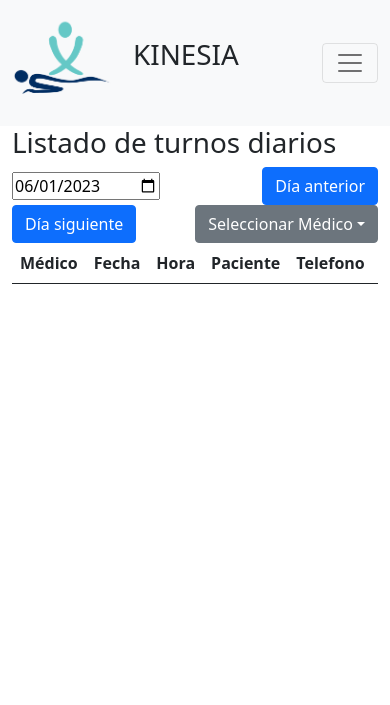
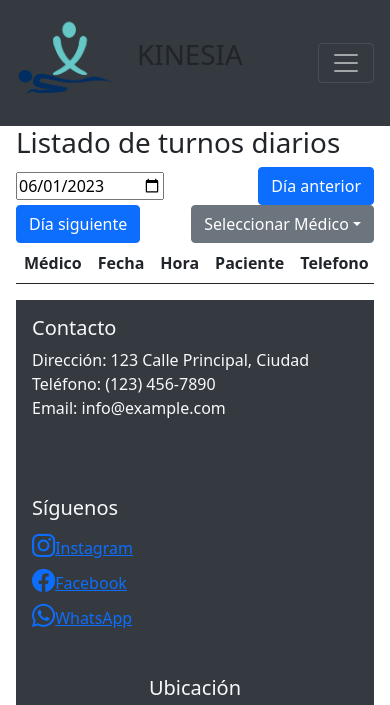
Before and after one commit to ganjita/Kinesia, a PHP site: page /turnos_medico.php in a window 390 px wide. Shown: the top 705 px of the page. Before the commit the page ends 284 px from the top, so only its background shows below. Run offline with PHP 8.4, Linux system fonts and the light colour scheme; data that the repository does not hold is empty.

Commit message:
consultas por fecha y nombre en medicos_turnos

```diff
--- a/app/actualizar_hora_fecha.inc.php
+++ b/app/actualizar_hora_fecha.inc.php
@@ -1,5 +1,6 @@
 <?php
 include_once('conexion.php');
+
 // Obtener el valor de la nueva hora
 $nuevaHora = $_POST['nuevaHora'];
 $nuevaFecha = $_POST['nuevaFecha'];
--- a/app/recuperarmedico.inc.php
+++ b/app/recuperarmedico.inc.php
@@ -1,4 +1,7 @@
 <?php
+/////////////////////////////////////////////////////////////
+/////archivo que se incluye para traer la base de datos//////
+/////de medicos y guardarla en $medicos//////////////////////
 include_once 'conexion.php';
 
 // Crear conexión PDO
--- a/buscar_paciente.php
+++ b/buscar_paciente.php
@@ -34,5 +34,6 @@
 </div>
 
 <?php
-include_once 'plantillas\cierrehtml.inc.php';
+include_once 'plantillas/footer.inc.php';
+include_once 'plantillas/cierrehtml.inc.php';
 ?>
--- a/index.php
+++ b/index.php
@@ -8,7 +8,8 @@ include_once 'plantillas\navmenu.inc.php'
 
 
 <?php
+include_once 'plantillas/footer.inc.php';
 
-include_once 'plantillas\cierrehtml.inc.php'
+include_once 'plantillas/cierrehtml.inc.php'
 
 ?>
--- a/informacionpaciente.php
+++ b/informacionpaciente.php
@@ -63,6 +63,7 @@ if (isset($_SESSION['resultados']) && !empty($_SESSION['resultados'])) {
 <?php
 // Limpiar las variables de sesión después de mostrar los datos
 unset($_SESSION['resultados']);
+include_once 'plantillas/footer.inc.php';
 
 include_once 'plantillas/cierrehtml.inc.php';
 ?>
--- a/nuevo_turno.php
+++ b/nuevo_turno.php
@@ -167,6 +167,7 @@ session_start();
 </div>
 
 <?php
+include_once 'plantillas/footer.inc.php';
 
 include 'plantillas/cierrehtml.inc.php';
 ?>
--- /dev/null
+++ b/plantillas/footer.inc.php
@@ -0,0 +1,36 @@
+<footer class="bg-dark text-light py-3">
+    <div class="container-fluid">
+        <div class="row">
+            <div class="col-md-4" style="height: 180px;">
+                <h5>Contacto</h5>
+                <ul class="list-unstyled">
+                    <li>Dirección: 123 Calle Principal, Ciudad</li>
+                    <li>Teléfono: (123) 456-7890</li>
+                    <li>Email: info@example.com</li>
+                </ul>
+            </div>
+            <div class="col-md-4" style="height: 180px;">
+                <h5>Síguenos</h5>
+                <ul class="list-unstyled">
+                    <li><a class="redessociales" href="https://www.instagram.com" target="_blank"><i class="bi bi-instagram fs-3"></i>Instagram</a></li>
+                    <li><a class="redessociales" href="https://www.facebook.com" target="_blank"><i class="bi bi-facebook fs-3"></i>Facebook</a></li>
+                    <li><a class="redessociales" href="https://wa.me/1234567890" target="_blank"><i class="bi bi-whatsapp fs-3"></i>WhatsApp</a></li>
+                </ul>
+            </div>
+            <div class="col-md-4" style="height: 180px;">
+                <h5 class="text-center">Ubicación</h5>
+                <div class="embed-responsive embed-responsive-4by3">
+                    <iframe class="embed-responsive-item w-100" src="https://www.google.com/maps/embed?pb=!1m18!1m12!1m3!1d3119.9548400310496!2d-58.752227624353864!3d-38.55785427179852!2m3!1f0!2f0!3f0!3m2!1i1024!2i768!4f13.1!3m3!1m2!1s0x958fbd68b3b8baeb%3A0xbca3dd21afd366ba!2sC.%2064%203644%2C%20B7630HNQ%20Necochea%2C%20Provincia%20de%20Buenos%20Aires!5e0!3m2!1ses-419!2sar!4v1685607575226!5m2!1ses-419!2sar" frameborder="0" style="height:150px; border:3px;" allowfullscreen="" aria-hidden="false" tabindex="0"></iframe>
+                </div>
+            </div>
+        </div>
+        <hr> <!-- Línea divisoria -->
+        <div class="text-left">
+            <a class="navbar-brand" href="#">
+                <img src="img/logo.png" alt="Logo" width="30" height="30" class="d-inline-block align-text-top">
+                Instituto de Kinesiologia KINESIA
+            </a>
+            <p class="text-end mb-1 small">&copy; 2023 Mi Sitio Web. Todos los derechos reservados.</p>
+        </div>
+    </div>
+</footer>
--- a/plantillas/navmenu.inc.php
+++ b/plantillas/navmenu.inc.php
@@ -10,13 +10,15 @@
   <script src="https://code.jquery.com/jquery-3.6.0.min.js"></script>
   <link href="https://cdn.jsdelivr.net/npm/bootstrap@5.0.2/dist/css/bootstrap.min.css" rel="stylesheet" integrity="sha384-EVSTQN3/azprG1Anm3QDgpJLIm9Nao0Yz1ztcQTwFspd3yD65VohhpuuCOmLASjC" crossorigin="anonymous">
   <script src="https://cdn.jsdelivr.net/npm/bootstrap@5.0.2/dist/js/bootstrap.bundle.min.js" integrity="sha384-MrcW6ZMFYlzcLA8Nl+NtUVF0sA7MsXsP1UyJoMp4YLEuNSfAP+JcXn/tWtIaxVXM" crossorigin="anonymous"></script>
+  <link rel="stylesheet" href="https://stackpath.bootstrapcdn.com/bootstrap/5.0.0-alpha1/css/bootstrap.min.css">
+  <link rel="stylesheet" href="https://cdn.jsdelivr.net/npm/bootstrap-icons@1.5.0/font/bootstrap-icons.css">
 </head>
 
 <body>
   <!--MENU Y BARRA DE NAVEGACION-->
   <header>
     <!-- Usar el componente navbar de bootstrap 5 -->
-    <nav class="navbar navbar-expand-lg navbar-light bg-light">
+    <nav class="navbar navbar-expand-lg navbar-dark bg-dark">
       <div class="container-fluid">
         <div class="logo">
           <a class="navbar-brand" href="index.php">
--- a/registrar_paciente.php
+++ b/registrar_paciente.php
@@ -84,5 +84,7 @@ include_once 'plantillas/navmenu.inc.php';
 </div>
 
 <?php
+include_once 'plantillas/footer.inc.php';
+
 include_once 'plantillas/cierrehtml.inc.php';
 ?>
--- a/turnos_medico.php
+++ b/turnos_medico.php
@@ -12,13 +12,13 @@ session_start();
         </div>
         <div class="col-12 col-md-6 d-flex justify-content-between align-items-center flex-wrap">
             <!-- Campo input con el selector de fecha y hora y las clases de bootstrap -->
-            <input type="date" id="fecha" name="fecha" value=""/>
+            <input type="date" id="fecha" name="fecha"/>
 
             <!-- Botones para el día siguiente y el día anterior con las clases de bootstrap -->
-            <button type="button" id="anterior" name="anterior" class="btn btn-primary" onclick="cambiarDia(-1)">
+            <button type="button" id="anterior" name="anterior" class="btn btn-primary selectorFecha" onclick="cambiarDia(1)">
                 Día anterior
             </button>
-            <button type="button" id="siguiente" name="siguiente" class="btn btn-primary" onclick="cambiarDia(1)">
+            <button type="button" id="siguiente" name="siguiente" class="btn btn-primary selectorFecha" onclick="cambiarDia(1)">
                 Día siguiente
             </button>
 
@@ -184,5 +184,7 @@ session_start();
 
 
             <?php
+            include_once 'plantillas/footer.inc.php';
+
             include_once 'plantillas\cierrehtml.inc.php';
             ?>
```
Also changed, not shown: app/obtenerturnosmedico1.php (+59 -3 lines), main.js (+88 -15 lines), 1 other file.
